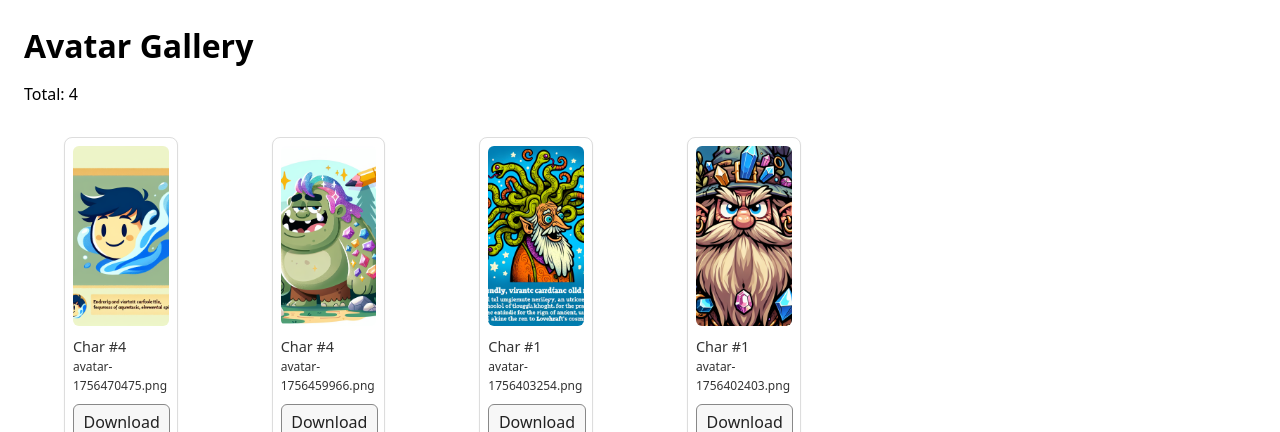
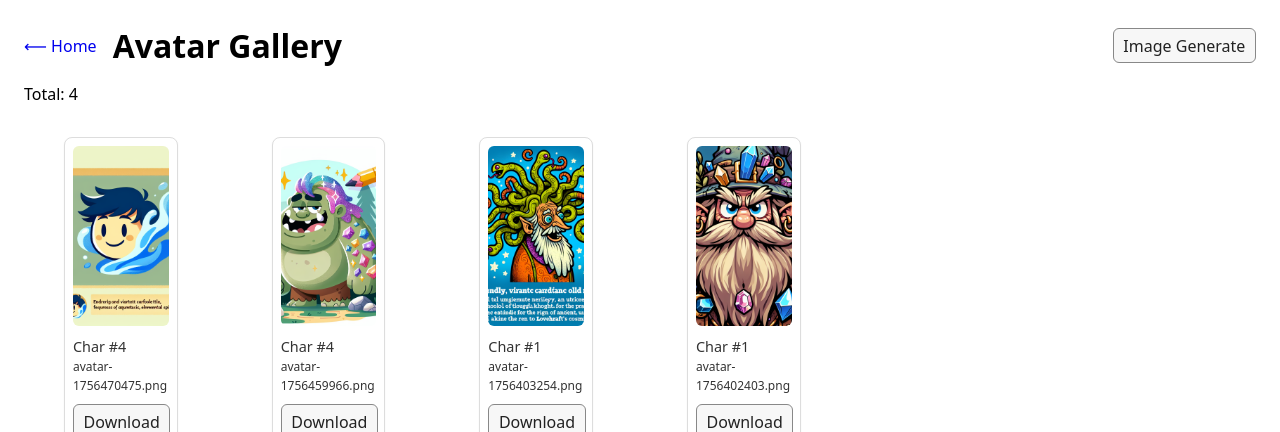
Before and after one commit to richarddun/Ai-Learning-Lab, a FastAPI app: page /avatar-gallery in a window 1280 px wide. Shown: the top 432 px of the page. Run offline with FastAPI, Linux system fonts and the light colour scheme.

Commit message:
navigation updates

```diff
--- a/backend/app/templates/avatar_gallery.html
+++ b/backend/app/templates/avatar_gallery.html
@@ -17,7 +17,14 @@ h1{margin:0 0 1rem 0;}
 </style>
 {% endblock %}
 {% block content %}
-<h1>Avatar Gallery</h1>
+<header style="display:flex; align-items:center; gap:1rem; margin-bottom:0.75rem">
+  <a href="{{ request.url_for('frontend', path='') }}" style="text-decoration:none">⟵ Home</a>
+  <h1 style="margin:0">Avatar Gallery</h1>
+  <div style="margin-left:auto">
+    <a class="dl" href="{{ request.url_for('image_generate_page') }}">Image Generate</a>
+  </div>
+
+</header>
 <p>Total: {{ items|length }}</p>
 <div class="wrap">
   {% if items %}
--- a/backend/app/templates/image_generate.html
+++ b/backend/app/templates/image_generate.html
@@ -8,9 +8,9 @@
   <header>
     <div><strong>Image Generater</strong></div>
     <nav>
-      <a href="{{ request.url_for('frontend', path='index.html') }}">Home</a>
+      <a href="{{ request.url_for('frontend', path='') }}">Home</a>
       <a href="{{ request.url_for('avatar_gallery') }}">Avatar Gallery</a>
-      <a href="{{ request.url_for('frontend', path='index.html') }}#settings" title="Configure API keys">Settings</a>
+      <a href="{{ request.url_for('frontend', path='') }}#settings" title="Configure API keys">Settings</a>
     </nav>
   </header>
   <div class="wrap">
```
Also changed, not shown: frontend/index.html (+18 -8 lines).
